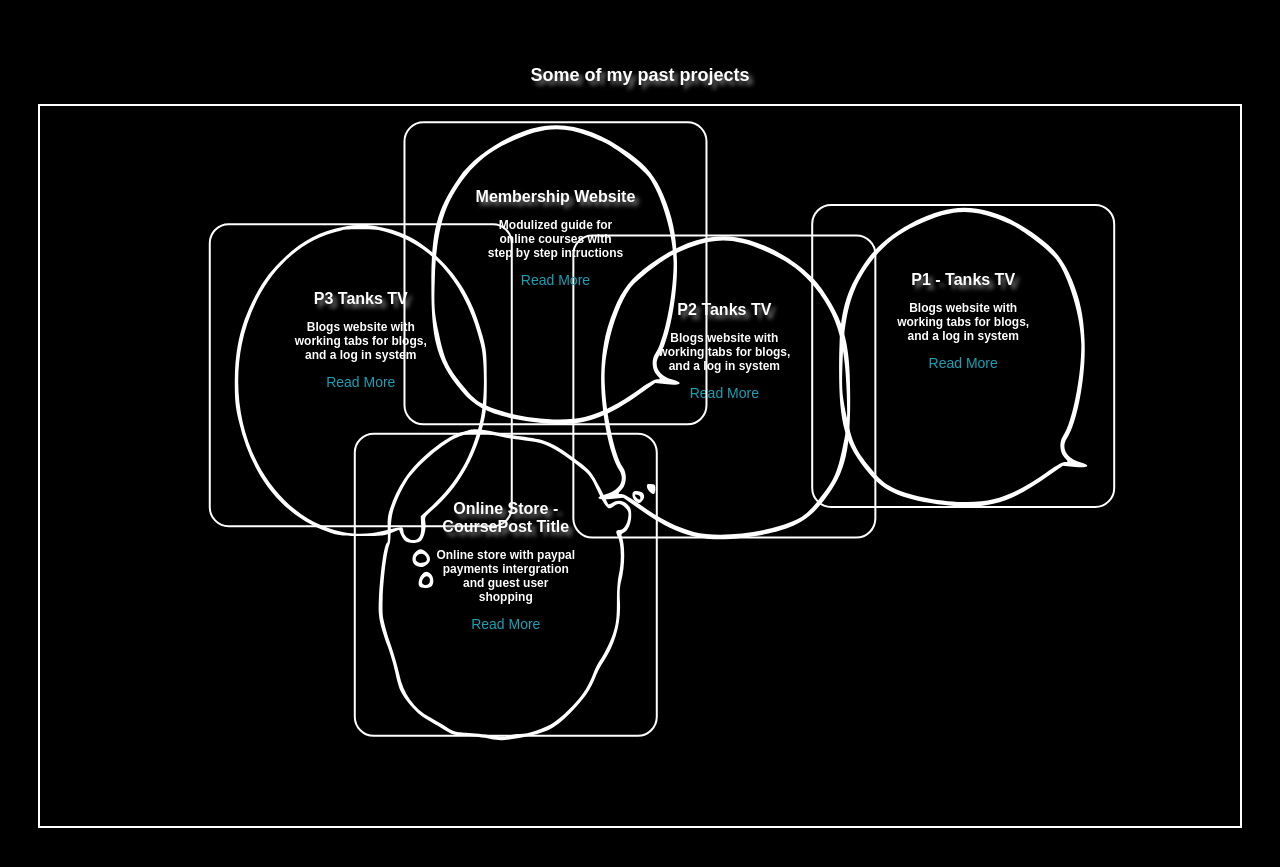
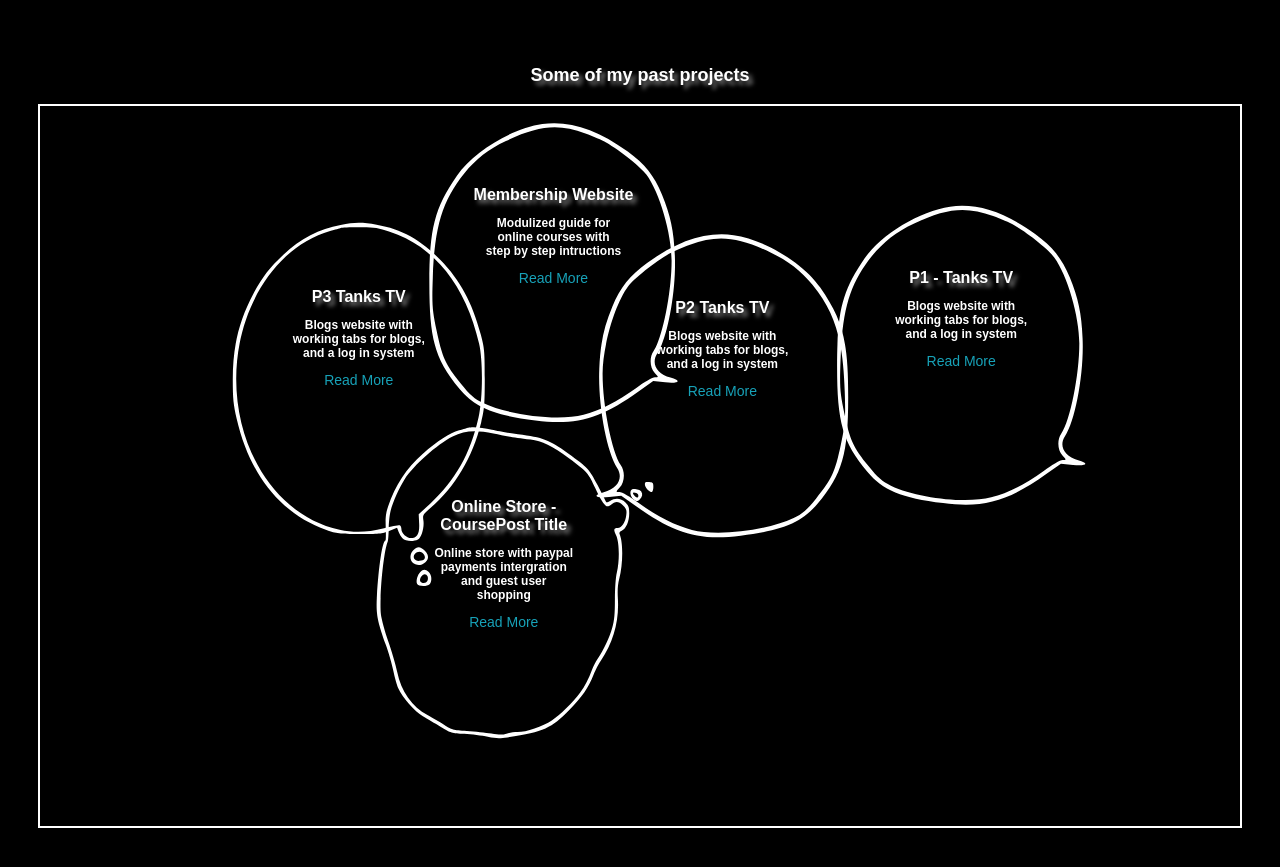
Before and after one commit to DgnK1/Portfolio, a plain HTML site: page index.html in a window 1280 px wide. Shown: the part 1181-2048 px from the top of the page. Drawn offline with Linux system fonts and the light colour scheme; a web font is replaced by a local one.

Commit message:
remove border for .post

```diff
--- a/css/default.css
+++ b/css/default.css
@@ -268,11 +268,8 @@
     text-align: center;
     position: absolute;
 
-    border-radius: 20px; /* Smooth rounded corners */
     transition: box-shadow 0.2s ease-in-out; /* Smooth effect on hover */
     cursor: grab; /* Indicates draggable */
-
-    border: 2px solid var(--borderColor);
 }
 
 .post:active {
```
